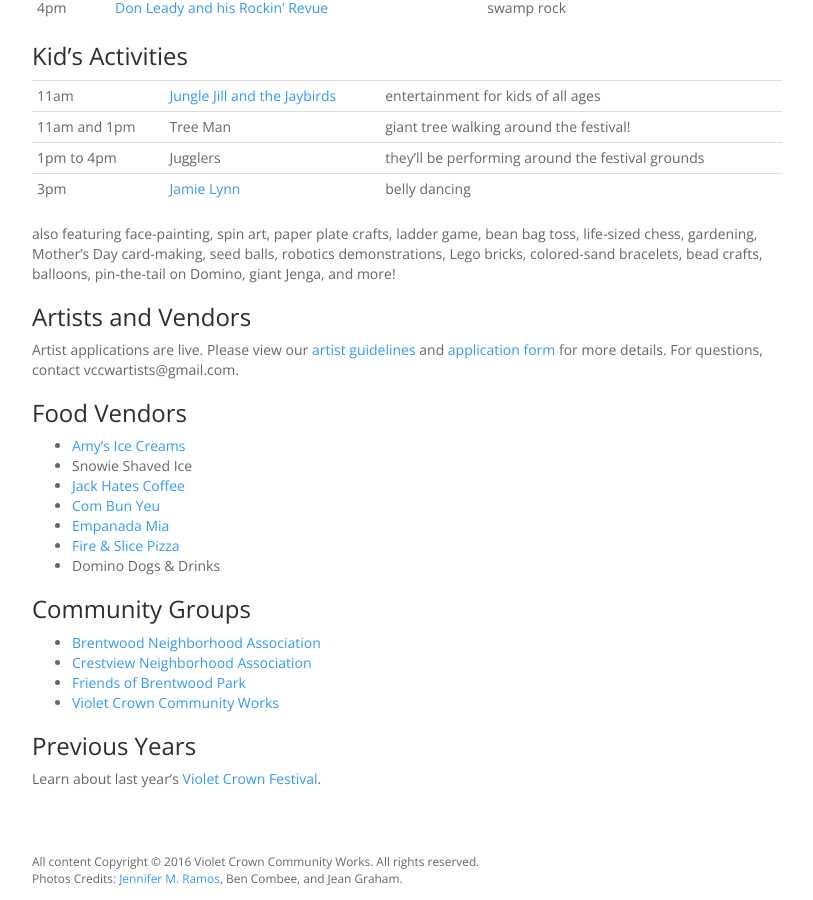
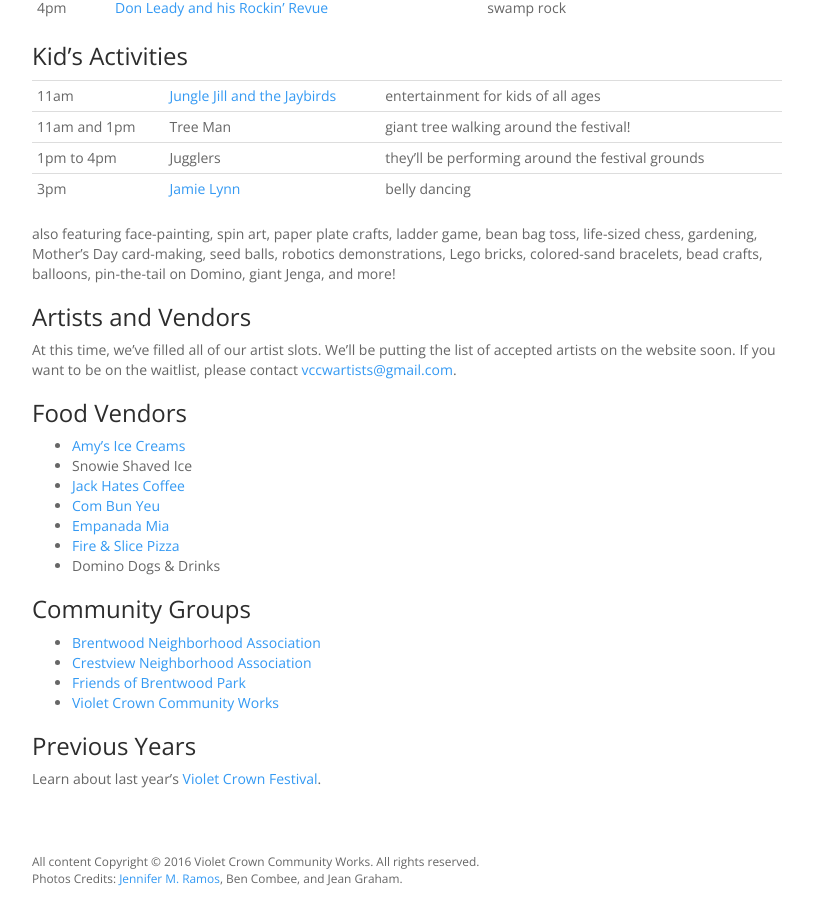
Before and after one commit to vccw/vccw.github.io, a Jekyll site: the page built from vcf.md, in a window 1280 px wide and 900 px high, scrolled down 782 px. Shown: the whole window, without its empty margins (38-851 px from the left). Built offline with Jekyll 4.4.1, drawn with Linux system fonts in a browser that asks for light colours; comment, search, counter and statistics services are not loaded.

Commit message:
Update vcf.md

```diff
--- a/vcf.md
+++ b/vcf.md
@@ -57,10 +57,8 @@
 
 ### Artists and Vendors
 
-Artist applications are live.  Please view our
-<a href="/docs/2016_VCF_Vendor_Guidelines.pdf">artist guidelines</a> and
-<a href="/vcf_apply.html">application form</a> for more details.
-For questions, contact vccwartists@gmail.com.
+At this time, we've filled all of our artist slots.  We'll be putting the list of accepted
+artists on the website soon.  If you want to be on the waitlist, please contact <vccwartists@gmail.com>.
 
 ### Food Vendors
 
```
